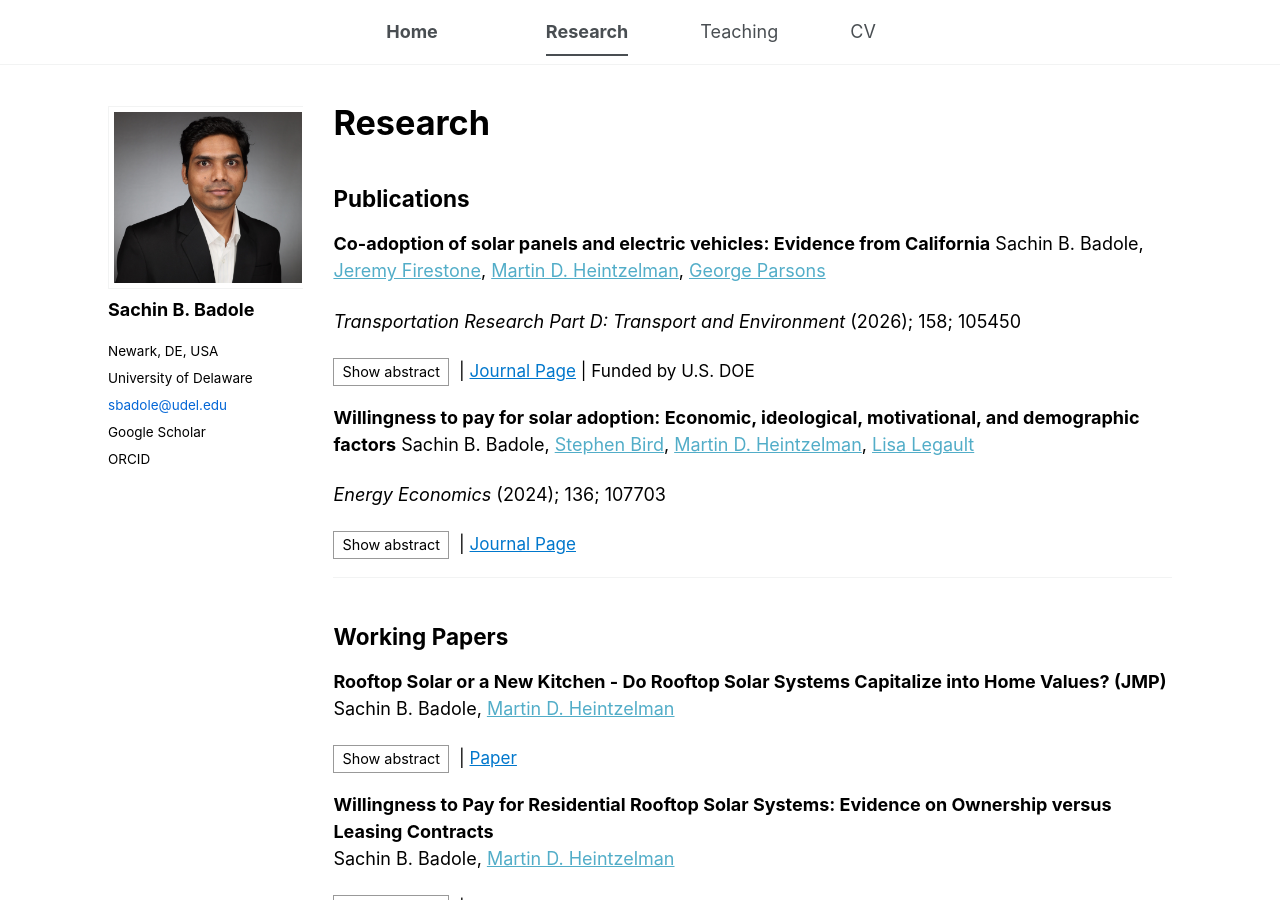
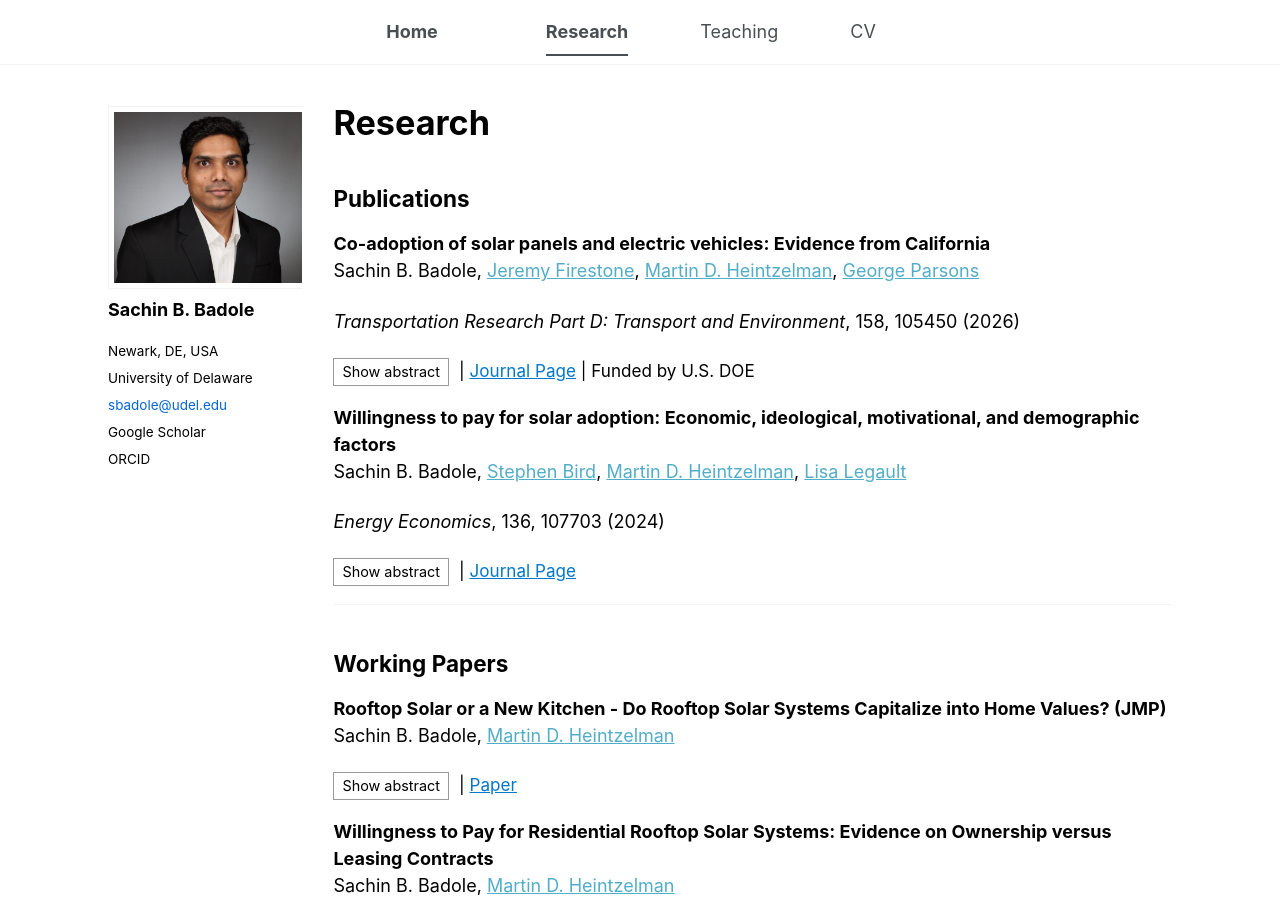
Before and after one commit to sachin-b-badole/sachin-b-badole.github.io, a Jekyll site: the page built from _pages/research.md, in a window 1280 px wide and 900 px high. Built offline with Jekyll 4.4.1, drawn with Linux system fonts in a browser that asks for light colours.

Commit message:
Update research.md

```diff
--- a/_pages/research.md
+++ b/_pages/research.md
@@ -9,11 +9,10 @@ classes: research-page
 
 {% assign pubs = site.publications | where: "type", "publication" | sort: "year" | reverse %}
 {% for p in pubs %}
-
 **{{ p.title }}**{% if p.status %} ({{ p.status }}){% endif %}
-{{ p.authors | join: ", "}}
+{{ p.authors | join: ", " }}
 {% if p.journal %}
-_{{ p.journal }}_ ({{ p.year}}); {{ p.volume }}; {{ p.pages }}
+_{{ p.journal }}_{% if p.volume %}, {{ p.volume }}{% endif %}{% if p.pages %}, {{ p.pages }}{% endif %}{% if p.year %} ({{ p.year }}){% endif %}
 {% endif %}
 
 <details class="paper-details">
```
